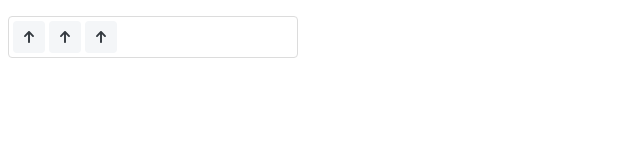
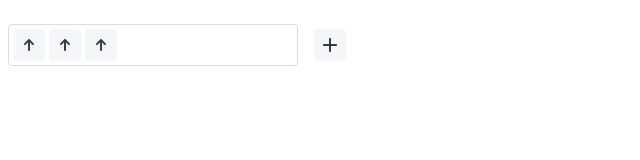
Before and after one commit to pipopotamasu/upvote-vue3, a Vue app: page / in a window 1280 px wide. Shown: the top 160 px of the page, without its empty margins (0-640 px from the left). Built offline with nearby package versions, Linux system fonts and the light colour scheme.

Commit message:
Add component

```diff
--- a/src/colors.ts
+++ b/src/colors.ts
@@ -3,6 +3,16 @@ export const colors = {
     bg: {
       default: '#F4F6F8',
       selected: '#E5E8FD',
+    }
+  },
+  button: {
+    bg: {
+      default: '#F4F6F8',
+    }
+  },
+  add: {
+    color: {
+      default: '#343A40',
     }
   },
   arrow: {
--- /dev/null
+++ b/src/components/Add.vue
@@ -0,0 +1,38 @@
+<script setup lang="ts">
+import { colors } from '../colors';
+</script>
+
+<template>
+  <button type="button" class="add-button">
+    <svg
+      width="24"
+      height="24"
+      viewBox="0 0 24 24"
+      fill="none"
+    >
+      <path
+        class="add-path"
+        d="M12 5C11.4477 5 11 5.45098 11 5.99078V11H5.99078C5.44359 11 5 11.4439 5 12C5 12.5523 5.45098 13 5.99078 13H11V18.0092C11 18.5564 11.4439 19 12 19C12.5523 19 13 18.549 13 18.0092V13H18.0092C18.5564 13 19 12.5561 19 12C19 11.4477 18.549 11 18.0092 11H13V5.99078C13 5.44359 12.5561 5 12 5Z"
+      />
+    </svg>
+  </button>
+</template>
+
+<style scoped>
+.add-button {
+  background-color: v-bind('colors.button.bg.default');
+  cursor: pointer;
+  border: none;
+  border-radius: 4px;
+  width: 2rem;
+  height: 2rem;
+  display: flex;
+  justify-content: center;
+  align-items: center;
+  padding: 0;
+}
+
+.add-path {
+  fill: v-bind('colors.add.color.default')
+}
+</style>
--- a/src/components/Upvote.vue
+++ b/src/components/Upvote.vue
@@ -23,7 +23,6 @@ const toggle = () => {
       height="24"
       viewBox="0 0 24 24"
       fill="none"
-      xmlns="http://www.w3.org/2000/svg"
     >
       <path
         class="arrow-path"
--- a/src/components/UpvoteSet.vue
+++ b/src/components/UpvoteSet.vue
@@ -1,19 +1,30 @@
 <script setup lang="ts">
 import Upvote from './Upvote.vue'
+import Add from './Add.vue'
 import { colors } from '../colors';
+
+const onClick = () => {
+  console.log(1)
+}
 </script>
 
 <template>
-  <div>
+  <div class="upvote-set" >
     <ul class="upvote-list">
       <li class="upvote-item"><Upvote /></li>
       <li class="upvote-item"><Upvote /></li>
       <li class="upvote-item"><Upvote /></li>
     </ul>
+    <Add @click="onClick" />
   </div>
 </template>
 
 <style scoped>
+.upvote-set {
+  display: flex;
+  align-items: center;
+}
+
 .upvote-list {
   list-style: none;
   display: flex;
```
